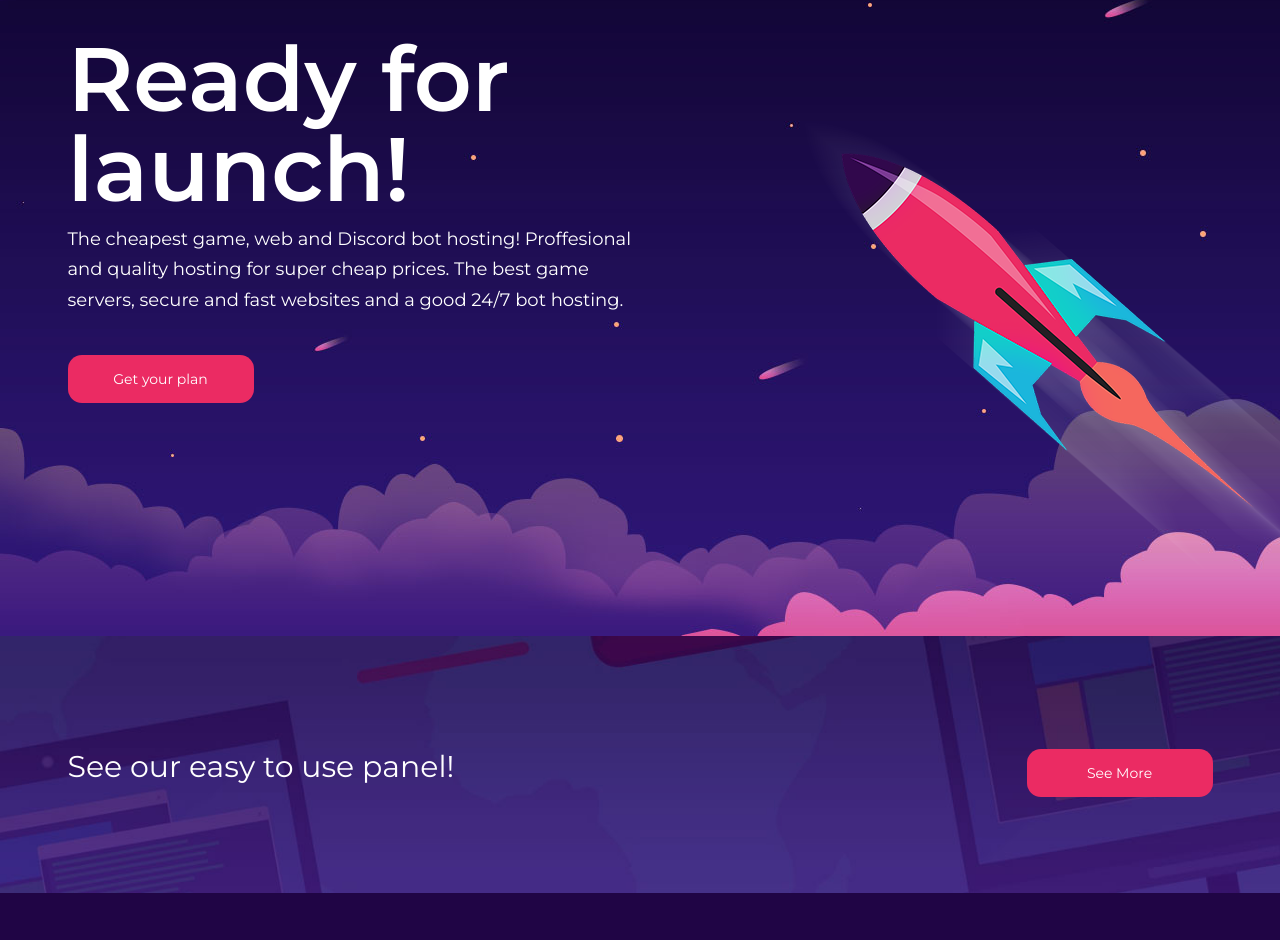
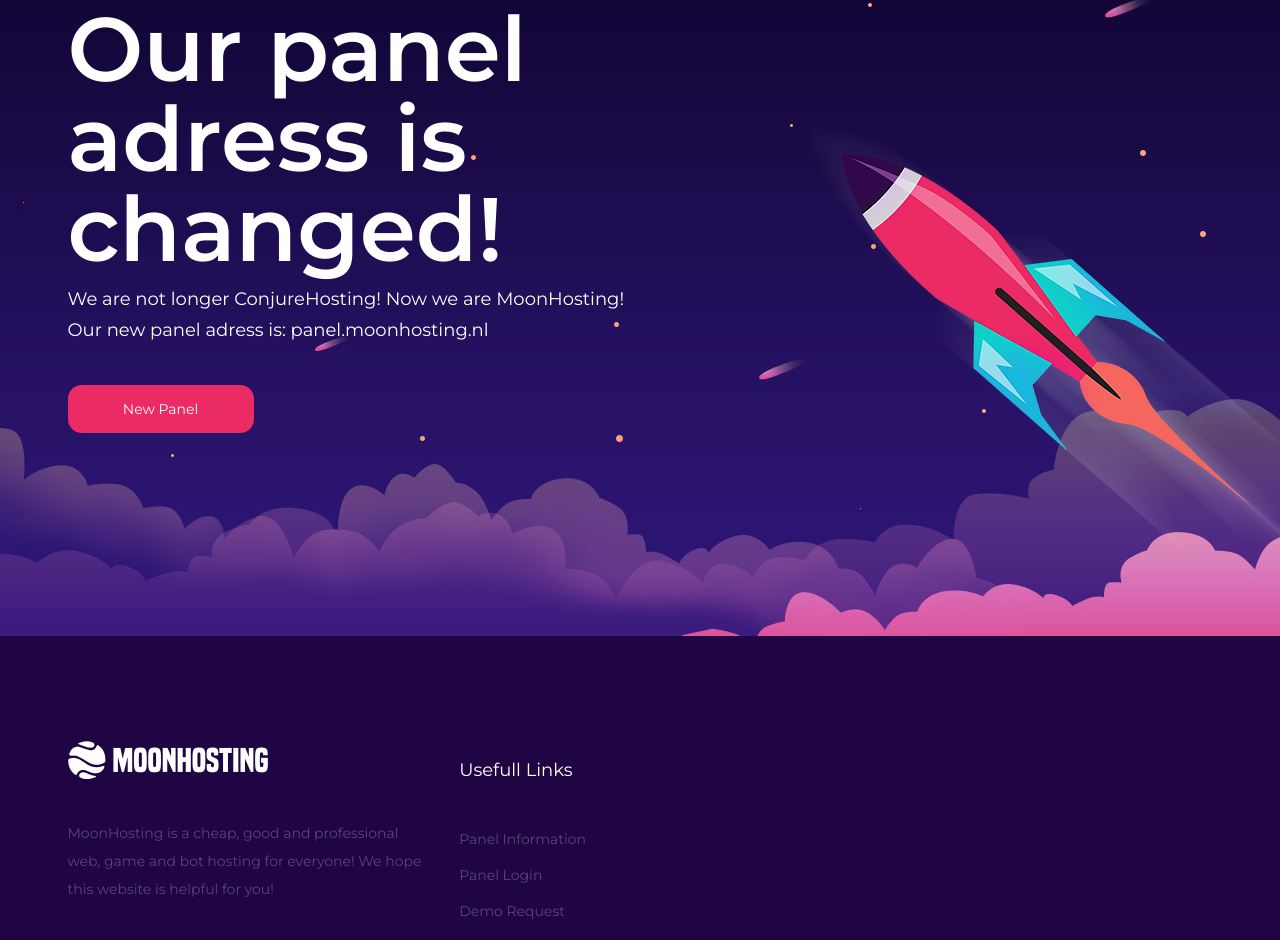
Before and after one commit to SkyAcademy/moonhosting, a plain HTML site: page 404.html in a window 1280 px wide. Shown: the part 199-1139 px from the top of the page. Drawn offline with Linux system fonts and the light colour scheme.

Commit message:
Update 404.html

```diff
--- a/404.html
+++ b/404.html
@@ -61,9 +61,9 @@
 			<div class="hero-content text-white">
 				<div class="row">
 					<div class="col-lg-6 pr-0">
-						<h2>Ready for launch!</h2>
-						<p>The cheapest game, web and Discord bot hosting! Proffesional and quality hosting for super cheap prices. The best game servers, secure and fast websites and a good 24/7 bot hosting. </p>
-						<a href="./service.html" class="site-btn">Get your plan</a>
+						<h2>Our panel adress is changed!</h2>
+						<p>We are not longer ConjureHosting! Now we are MoonHosting! Our new panel adress is: panel.moonhosting.nl </p>
+						<a href="https://panel.moonhosting.nl" class="site-btn">New Panel</a>
 					</div>
 				</div>
 				<div class="hero-rocket">
@@ -73,23 +73,6 @@
 		</div>
 	</section>
 	<!-- Hero section end -->
-
-
-
-	<!-- Banner section -->
-	<section class="banner-section set-bg" data-setbg="img/banner-bg.jpg">
-		<div class="container">
-			<div class="row">
-				<div class="col-lg-9 banner-text text-white">
-					<h3>See our easy to use panel!</h3>
-				</div>
-				<div class="col-lg-3 text-left text-lg-right">
-					<a href="./panel.html" class="site-btn">See More</a>
-				</div>
-			</div>
-		</div>
-	</section>
-	<!-- Banner section end -->
 
 
 
```
